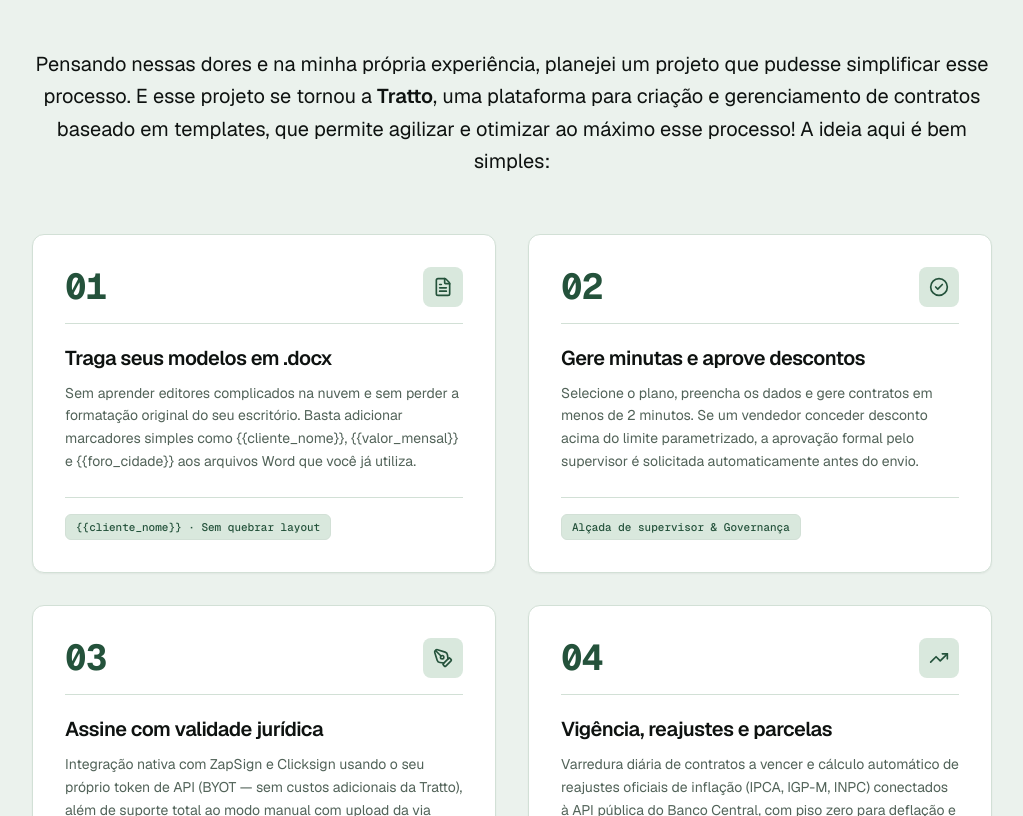
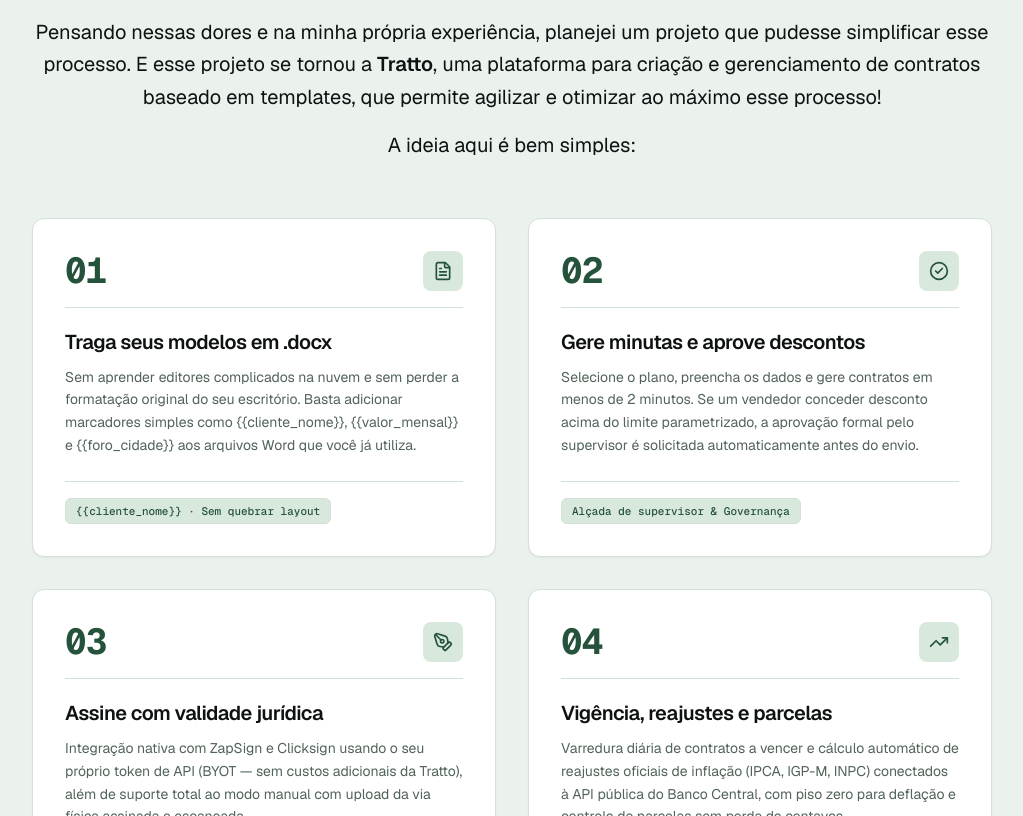
Before and after one commit to brtorresdel/tratto-landing-page, a Next.js app: page / in a window 1280 px wide. Shown: the part 3380-4196 px from the top of the page, without its empty margins (128-1151 px from the left). Built offline with nearby package versions, Linux system fonts and the light colour scheme.

Commit message:
feat(how-it-works): calibra escala da logo e adiciona quebra de linha no texto introdutorio

```diff
--- a/src/components/how-it-works-section.tsx
+++ b/src/components/how-it-works-section.tsx
@@ -41,17 +41,20 @@ export function HowItWorksSection() {
   return (
     <section id="como-funciona" className="py-20 sm:py-28 bg-[var(--bg-canvas)] transition-colors duration-300">
       <div className="mx-auto max-w-5xl px-4 sm:px-8 text-center">
-        {/* Apresentação Oficial da Tratto: Logo com escala ampliada e ponto dinâmico */}
+        {/* Apresentação Oficial da Tratto: Logo com escala calibrada e ponto dinâmico */}
         <div className="flex justify-center">
           <h2 aria-label="Tratto">
-            <TrattoWordmark className="inline-block h-20 w-auto sm:h-28 md:h-32 lg:h-36" />
+            <TrattoWordmark className="inline-block h-16 w-auto sm:h-20 md:h-24 lg:h-28" />
           </h2>
         </div>
 
         {/* Texto Introdutório ocupando a largura total alinhada aos quadros */}
         <p className="mt-8 sm:mt-10 w-full text-base sm:text-lg lg:text-xl text-[var(--text-main)] leading-relaxed">
           Pensando nessas dores e na minha própria experiência, planejei um projeto que pudesse simplificar esse processo. E esse projeto se tornou a{" "}
-          <strong className="font-semibold text-[var(--text-main)]">Tratto</strong>, uma plataforma para criação e gerenciamento de contratos baseado em templates, que permite agilizar e otimizar ao máximo esse processo! A ideia aqui é bem simples:
+          <strong className="font-semibold text-[var(--text-main)]">Tratto</strong>, uma plataforma para criação e gerenciamento de contratos baseado em templates, que permite agilizar e otimizar ao máximo esse processo!
+          <span className="block mt-4">
+            A ideia aqui é bem simples:
+          </span>
         </p>
 
         {/* Grade dos 4 Passos */}
```
Also changed, not shown: 1 other file (tests, documents, lock files or other folders).
